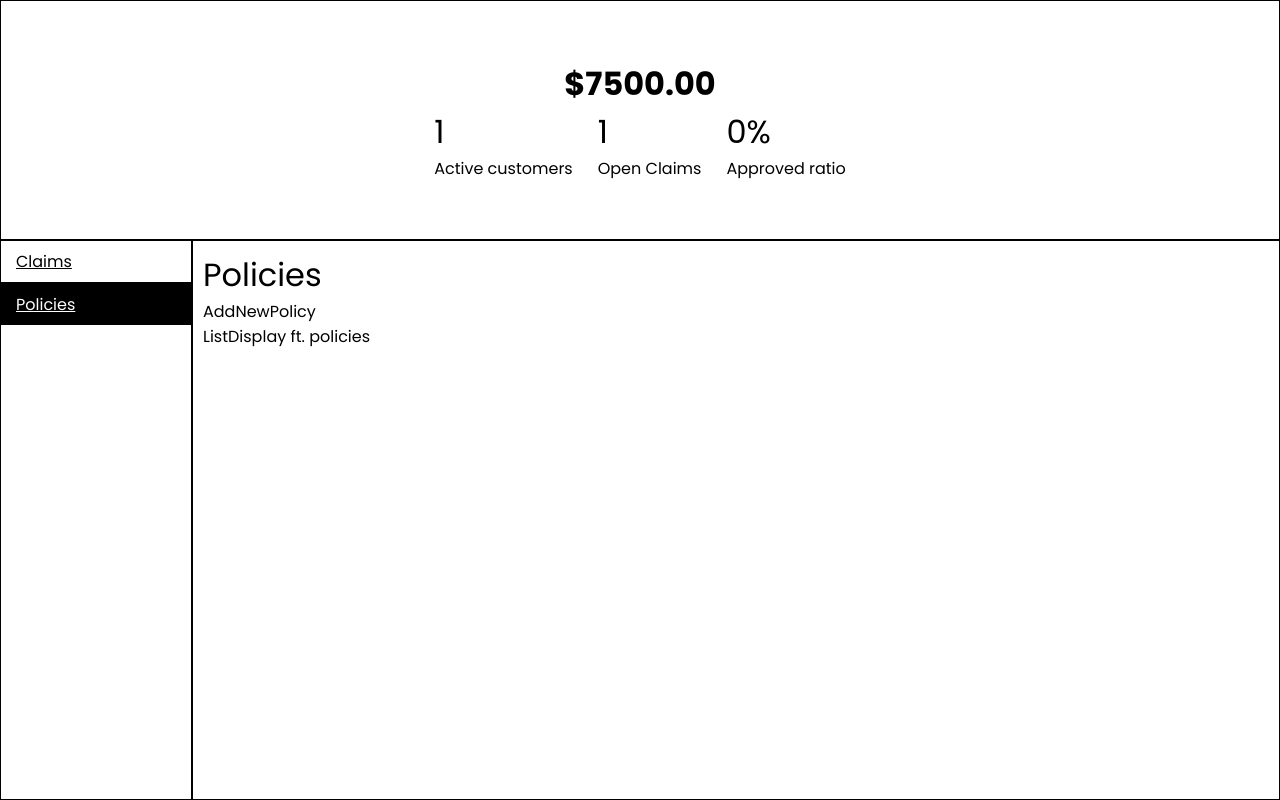
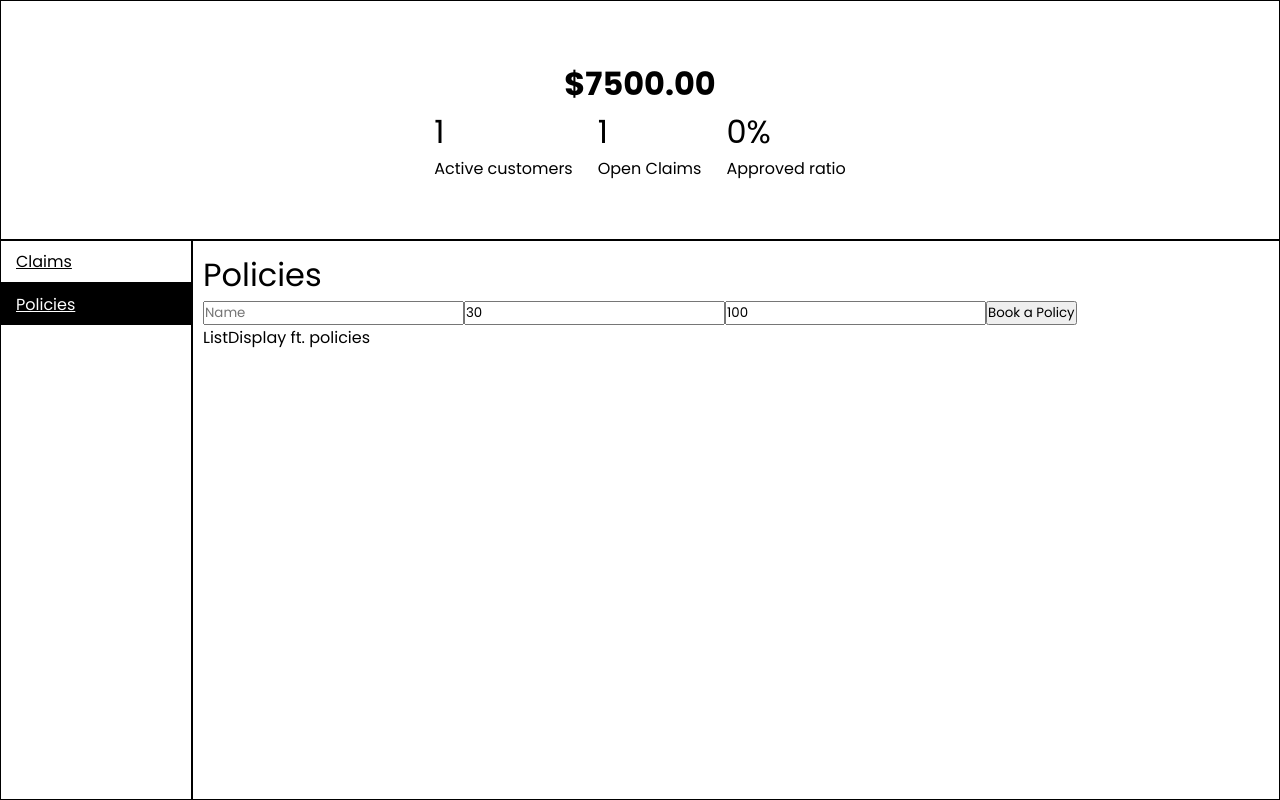
Before and after one commit to YosWebiks/insurance, a React (Vite) app: page /policies in a window 1280 px wide. Built offline with nearby package versions, Linux system fonts and the light colour scheme.

Commit message:
some slice

```diff
--- a/src/components/pages/policies/AddNewPolicy.tsx
+++ b/src/components/pages/policies/AddNewPolicy.tsx
@@ -1,7 +1,39 @@
-import React from 'react'
+import React, { useState } from "react";
+import { useDispatch } from "react-redux";
+import { addNewPolicy } from "../../../redux/store";
 
 export default function AddNewPolicy() {
+  const [name, setName] = useState("");
+  const [age, setAge] = useState(30);
+  const [price, setPrice] = useState(100);
+  const dispatch = useDispatch()
+
+  const handleSubmit = () => {
+    dispatch(addNewPolicy({name,age,price}))
+    setName("")
+  };
+
   return (
-    <div>AddNewPolicy</div>
-  )
+    <div>
+      <input
+        type="text"
+        value={name}
+        placeholder="Name"
+        onChange={(e) => setName(e.target.value)}
+      />
+      <input
+        type="number"
+        value={age}
+        placeholder="Age"
+        onChange={(e) => setAge(e.target.valueAsNumber)}
+      />
+      <input
+        type="number"
+        value={price}
+        placeholder="Price"
+        onChange={(e) => setPrice(e.target.valueAsNumber)}
+      />
+      <button onClick={handleSubmit}>Book a Policy</button>
+    </div>
+  );
 }
--- a/src/redux/slices.ts
+++ b/src/redux/slices.ts
@@ -8,7 +8,8 @@ export const treasureSlice = createSlice({
   initialState: 7500,
   reducers: {
     addNewPolicy: (state: number, action: PayloadAction<GenericPayload>) => {
-      state += action.payload.amount!;
+      console.log("Here hopfully")
+      state += action.payload.price!;
     },
     deletePolicy: (state: number, action: PayloadAction<GenericPayload>) => {
       state -= action.payload.amount!;
@@ -30,7 +31,7 @@ export const claimsSlice = createSlice({
       state.push({
         ...action.payload,
         id: v4(),
-        created_at: new Date(),
+        // created_at:  Date.now(),
         approved: false,
       } as Claim);
     },
@@ -51,7 +52,7 @@ export const policiesSlice = createSlice({
       state.push({
         ...action.payload,
         id: v4(),
-        created_at: new Date()
+        // created_at: Date.now()
       } as Policy);
     },
     deletePolicy: (state: Policy[], action: PayloadAction<GenericPayload>) => {
--- a/src/types/redux.ts
+++ b/src/types/redux.ts
@@ -3,14 +3,14 @@ export interface Claim {
   policy_id: string;
   approved: boolean;
   amount: number;
-  created_at: Date;
+  created_at: number;
 }
 
 export interface Policy {
   id: string;
   name: string;
   price: number;
-  created_at: Date;
+  created_at: number;
   age: number;
 }
 
@@ -19,4 +19,6 @@ export interface GenericPayload {
   amount?: number;
   policy_id?: string;
   price?: number;
+  name?: string;
+  age?: number;
 }
```
